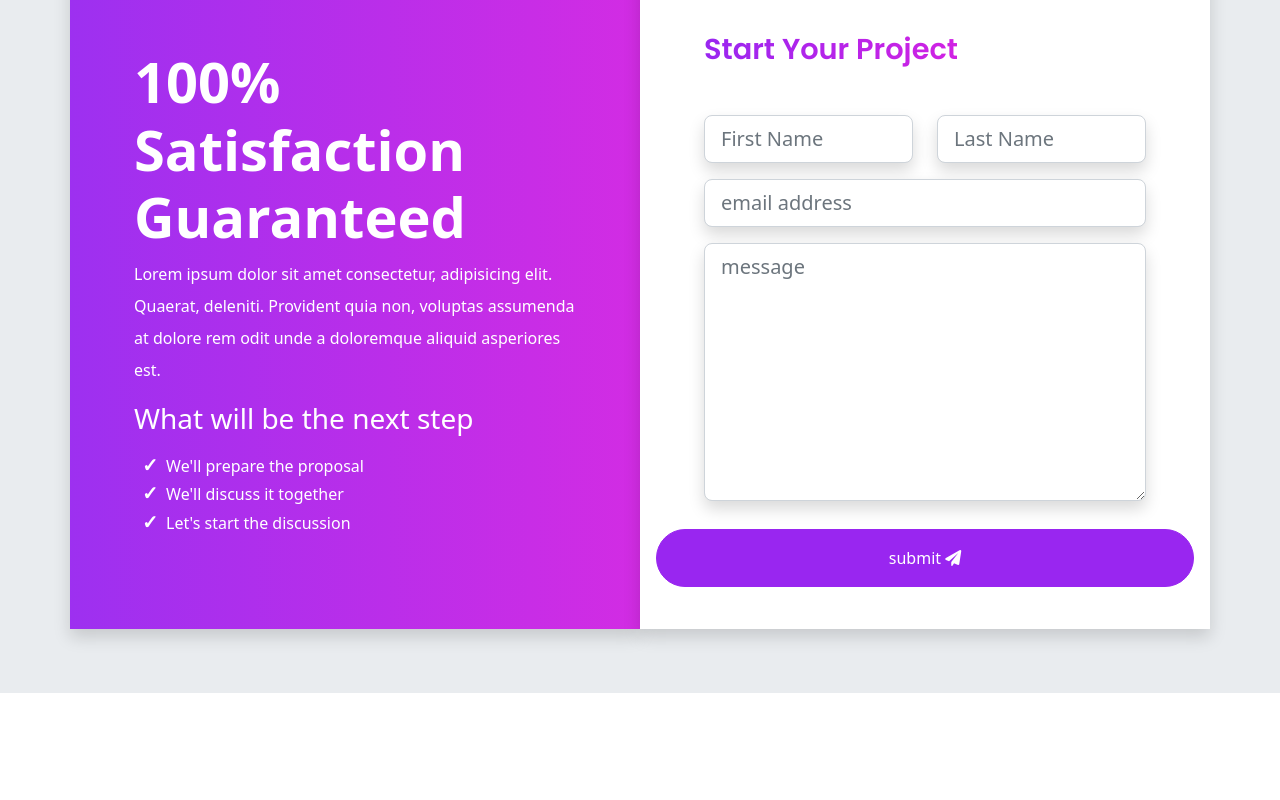
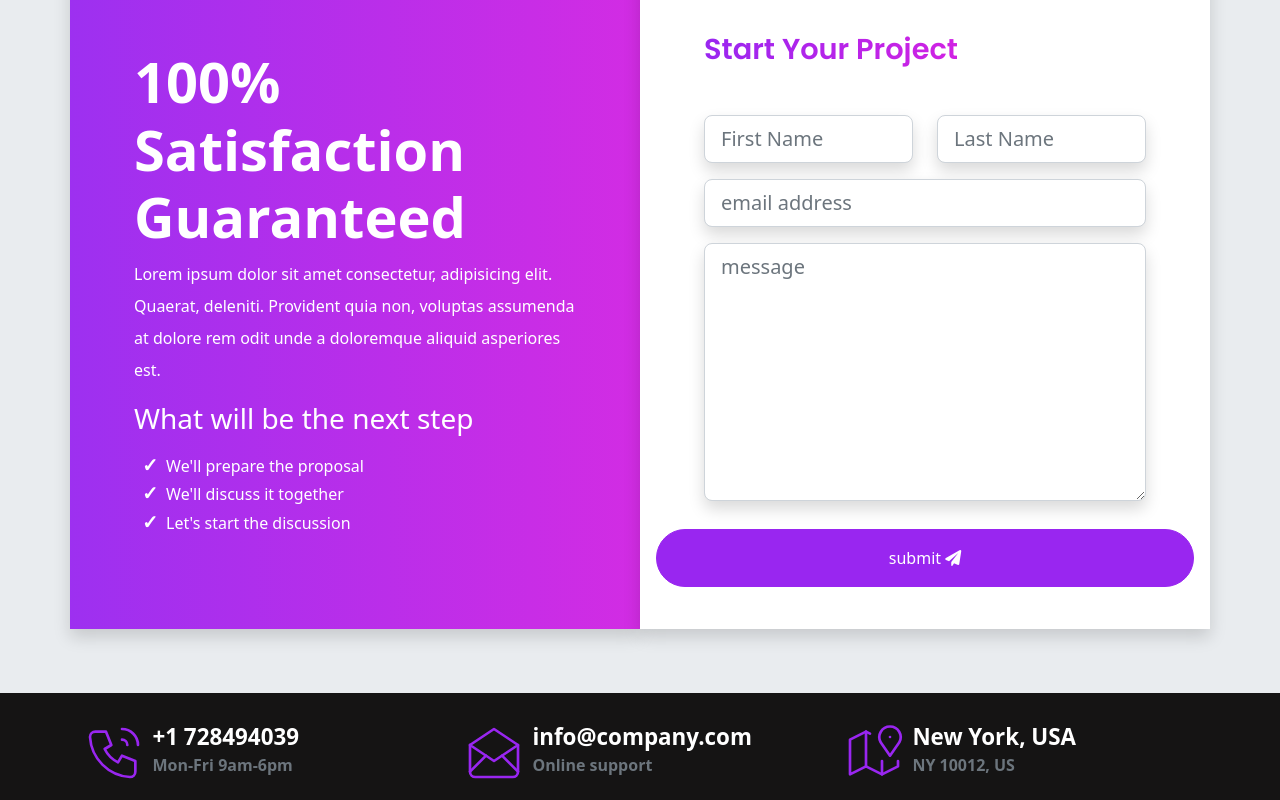
Before and after one commit to aMadAlien/bootstrap_sass, a website: page index.html in a window 1280 px wide. Shown: the part 6714-7514 px from the top of the page. Before the commit the page ends 7407 px from the top, so only its background shows below. Drawn offline with nearby package versions, Linux system fonts and the light colour scheme.

Commit message:
created contact address section

```diff
--- a/index.html
+++ b/index.html
@@ -590,7 +590,61 @@
         </div>
     </section>
 
-
+    <!-- START FOOTER SECTION -->
+    <footer class="footer">
+        <div class="container">
+            <div class="row">
+                <!-- CONTANT FOR THE MOBILE NUMBER -->
+                <div class="col-md-4 col-lg-4 contact-box pt-1 d-md-block d-lg-flex d-flex">
+                    <div class="contact-box__icon">
+                        <svg xmlns="http://www.w3.org/2000/svg" class="icon icon-tabler icon-tabler-phone-call" viewBox="0 0 24 24" stroke-width="1" fill="none" stroke-linecap="round" stroke-linejoin="round">
+                            <path stroke="none" d="M0 0h24v24H0z" fill="none"/>
+                            <path d="M5 4h4l2 5l-2.5 1.5a11 11 0 0 0 5 5l1.5 -2.5l5 2v4a2 2 0 0 1 -2 2a16 16 0 0 1 -15 -15a2 2 0 0 1 2 -2" />
+                            <path d="M15 7a2 2 0 0 1 2 2" />
+                            <path d="M15 3a6 6 0 0 1 6 6" />
+                        </svg>
+                    </div>
+                    <div class="contact-box__info">
+                        <a href="" class="contact-box__info--title">+1 728494039</a>
+                        <p class="contact-box__info--subtitle">Mon-Fri 9am-6pm</p>
+                    </div>
+                </div>
+                <!-- CONTENT FOR EMAIL -->
+                <div class="col-md-4 col-lg-4 contact-box pt-1 d-md-block d-lg-flex d-flex">
+                    <div class="contact-box__icon">
+                        <svg xmlns="http://www.w3.org/2000/svg" class="icon icon-tabler icon-tabler-mail-opened" viewBox="0 0 24 24" stroke-width="1" fill="none" stroke-linecap="round" stroke-linejoin="round">
+                            <path stroke="none" d="M0 0h24v24H0z" fill="none"/>
+                            <polyline points="3 9 12 15 21 9 12 3 3 9" />
+                            <path d="M21 9v10a2 2 0 0 1 -2 2h-14a2 2 0 0 1 -2 -2v-10" />
+                            <line x1="3" y1="19" x2="9" y2="13" />
+                            <line x1="15" y1="13" x2="21" y2="19" />
+                        </svg>
+                    </div>
+                    <div class="contact-box__info">
+                        <a href="" class="contact-box__info--title">info@company.com</a>
+                        <p class="contact-box__info--subtitle">Online support</p>
+                    </div>
+                </div>
+                <!-- CONTENT FOR LOCATION -->
+                <div class="col-md-4 col-lg-4 contact-box pt-1 d-md-block d-lg-flex d-flex">
+                    <div class="contact-box__icon">
+                        <svg xmlns="http://www.w3.org/2000/svg" class="icon icon-tabler icon-tabler-map-2" viewBox="0 0 24 24" stroke-width="1" fill="none" stroke-linecap="round" stroke-linejoin="round">
+                            <path stroke="none" d="M0 0h24v24H0z" fill="none"/>
+                            <line x1="18" y1="6" x2="18" y2="6.01" />
+                            <path d="M18 13l-3.5 -5a4 4 0 1 1 7 0l-3.5 5" />
+                            <polyline points="10.5 4.75 9 4 3 7 3 20 9 17 15 20 21 17 21 15" />
+                            <line x1="9" y1="4" x2="9" y2="17" />
+                            <line x1="15" y1="15" x2="15" y2="20" />
+                        </svg>
+                    </div>
+                    <div class="contact-box__info">
+                        <a href="" class="contact-box__info--title">New York, USA</a>
+                        <p class="contact-box__info--subtitle">NY 10012, US</p>
+                    </div>
+                </div>
+            </div>
+        </div>
+    </footer>
 
 
 
--- a/scss/_custom.scss
+++ b/scss/_custom.scss
@@ -2,6 +2,7 @@
 $purple-dark:  #9926f0;
 $purple-light: #bb6ef5;
 $pink:    #d122e3;
+$footer: #151414;
 
 // WHITE AND GRAY COLORS
 $white:    #fff;
--- a/scss/sections/_footer.scss
+++ b/scss/sections/_footer.scss
@@ -0,0 +1,48 @@
+@use '../custom' as *;
+@use '../components/mixins' as *;
+
+.footer{
+    padding-top: 1rem;
+    background-color: $footer;
+}
+
+// STYLE THE CONTACT-BOX CONTENT
+.contact-box{
+    position: relative;
+
+    &__icon{
+        width: 2rem;
+        stroke: $primary;
+        padding-top: 0.5rem;
+
+        @include media-breakpoint-up(sm){
+            width: 4rem;
+        }
+    }
+
+    &__info{
+        padding: 0.4rem;
+        font-weight: 600;
+
+        &--title{
+            color: $white;
+            text-decoration: none;
+            font-size: 1rem;
+
+            @include media-breakpoint-up(sm){
+                font-size: 1.4rem;
+            }
+        }
+
+        &--subtitle{
+            font-size: 0.8rem;
+            color: $gray-600;
+            text-decoration: none;
+
+            @include media-breakpoint-up(sm){
+                font-size: 1rem;
+            }
+
+        }
+    }
+}
```
Also changed, not shown: assets/css/style.css, 1 other file.
